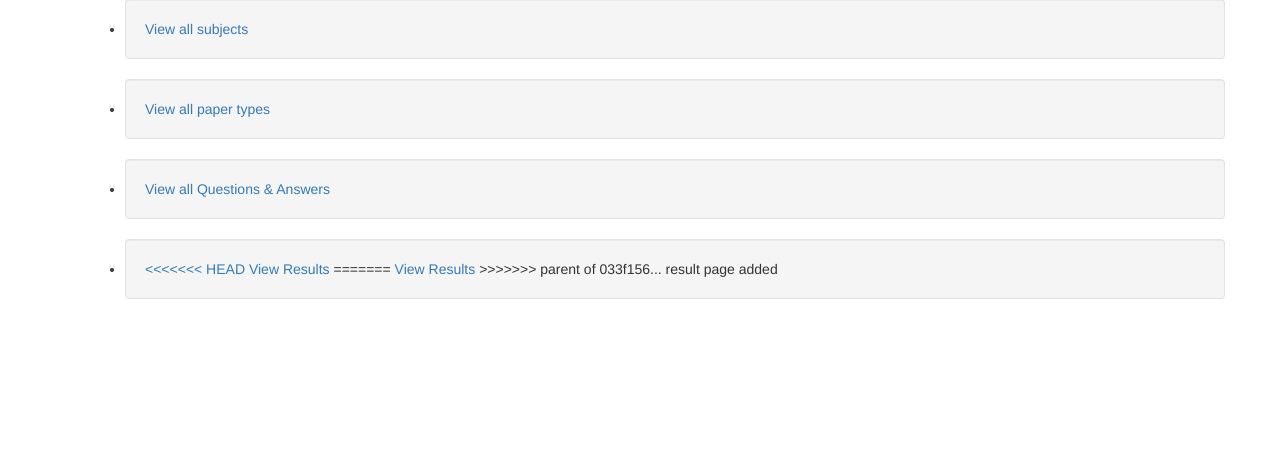
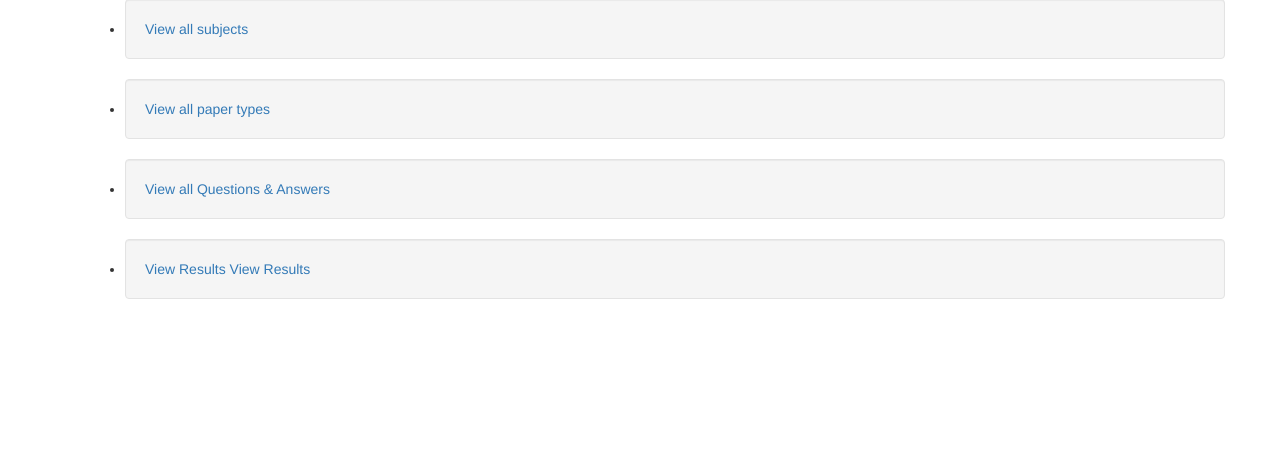
Before and after one commit to rscbugtrack/rscpro, a Django app: page /userdashbord/ in a window 1280 px wide. Shown: the part 229-705 px from the top of the page. Run offline with Django 3.2, Linux system fonts and the light colour scheme; the first user in the database is signed in; some libraries are stand-ins or nearby versions.

Commit message:
result page changes

```diff
--- a/subjectsapp/urls.py
+++ b/subjectsapp/urls.py
@@ -13,11 +13,7 @@ urlpatterns =[
     url(r'^allquestions/$', views.questionlist, name="questionlist"),
     url(r'^addquestions/$', views.add_questions, name="add_questions"),
     url(r'^editquestiontype/(?P<pk>\d+)$', views.edit_questions, name="edit_questions"),
-<<<<<<< HEAD
     url(r'^results/$', views.results, name="results"),
-=======
-    url(r'^allresults/$', views.allresults, name="allresults"),
 
->>>>>>> parent of 033f156... result page added
 
 ]
--- a/templates/certifiedapp/admindashbord.html
+++ b/templates/certifiedapp/admindashbord.html
@@ -25,11 +25,11 @@
         </li>
         <li>
             <div class="well">
-<<<<<<< HEAD
+
                 <a href ="{% url 'subjectapp:results' %}">View Results</a>
-=======
+
                 <a href ="">View Results</a>
->>>>>>> parent of 033f156... result page added
+
             </div>
         </li>
 
--- a/templates/subjectsapp/results.html
+++ b/templates/subjectsapp/results.html
@@ -7,7 +7,6 @@
 <div class="container">
 
     <a href="{% url 'subjectapp:results' %}">RESULTS</a>
-    <p> list of Results </p>
     <table class="table">
         <tr>
             <th>Sl no </th>
@@ -16,7 +15,7 @@
             <th>Scored  </th>
             <th>Percentage  </th>
             <th>Result Status</th>
-            <th>Date of Time</th>
+            <th>Date of exam</th>
         </tr>
         {% for paper in paperslist %}
         <tr>
@@ -29,7 +28,7 @@
 
         </tr>
         {% endfor %}
-    </table>
+    </table><hr>
 
 
 </div>
```
Also changed, not shown: subjectsapp/views.py (+5 -8 lines).
